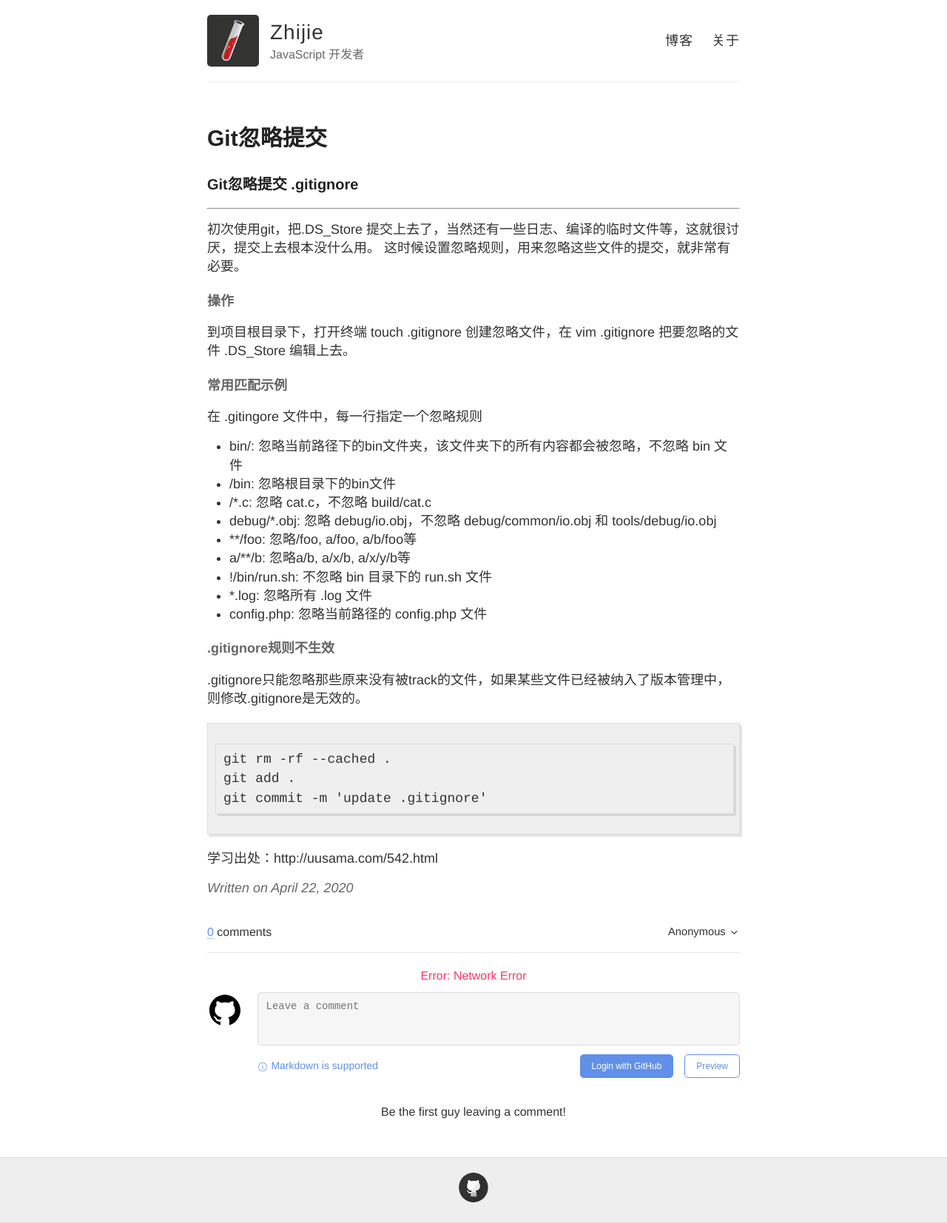
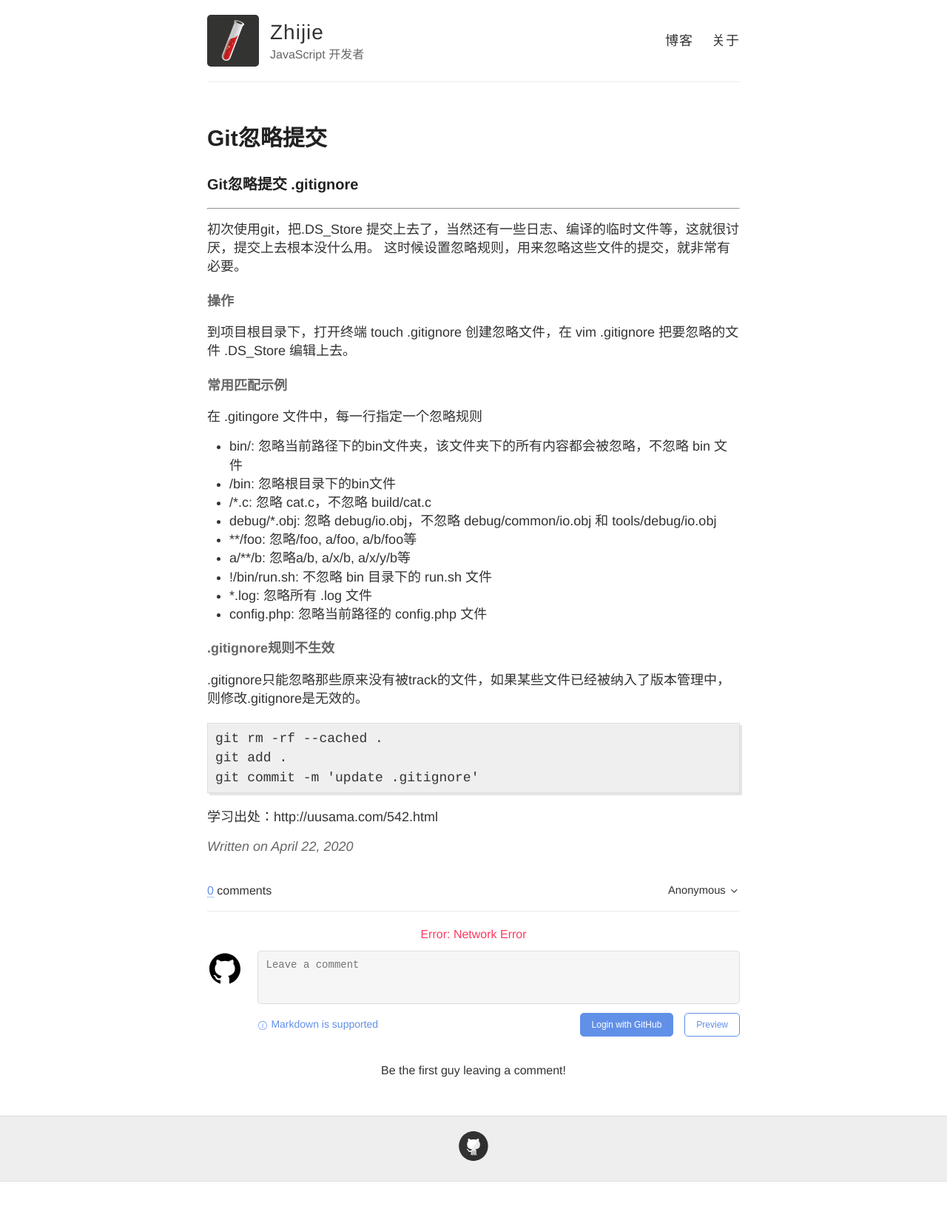
Before and after one commit to bytew/bytew.github.io, a Jekyll site: the page built from _posts/2020-04-22-Git忽略提交.md, in a window 1280 px wide. Shown: the whole page at 74% size. Built offline with Jekyll 4.4.1, drawn with Linux system fonts in a browser that asks for light colours; our own code applies the rules of GitHub Pages for plain Markdown files; comment, search, counter and statistics services are not loaded; after the commit the page ends 1597 px from its top, so only the background shows below that.

Commit message:
modify hightlights css

```diff
--- a/_sass/_highlights.scss
+++ b/_sass/_highlights.scss
@@ -1,5 +1,5 @@
 
-.highlight {
+.highlight pre {
   background-color: #efefef;
   padding: 7px 7px 7px 10px;
   border: 1px solid #ddd;
```
